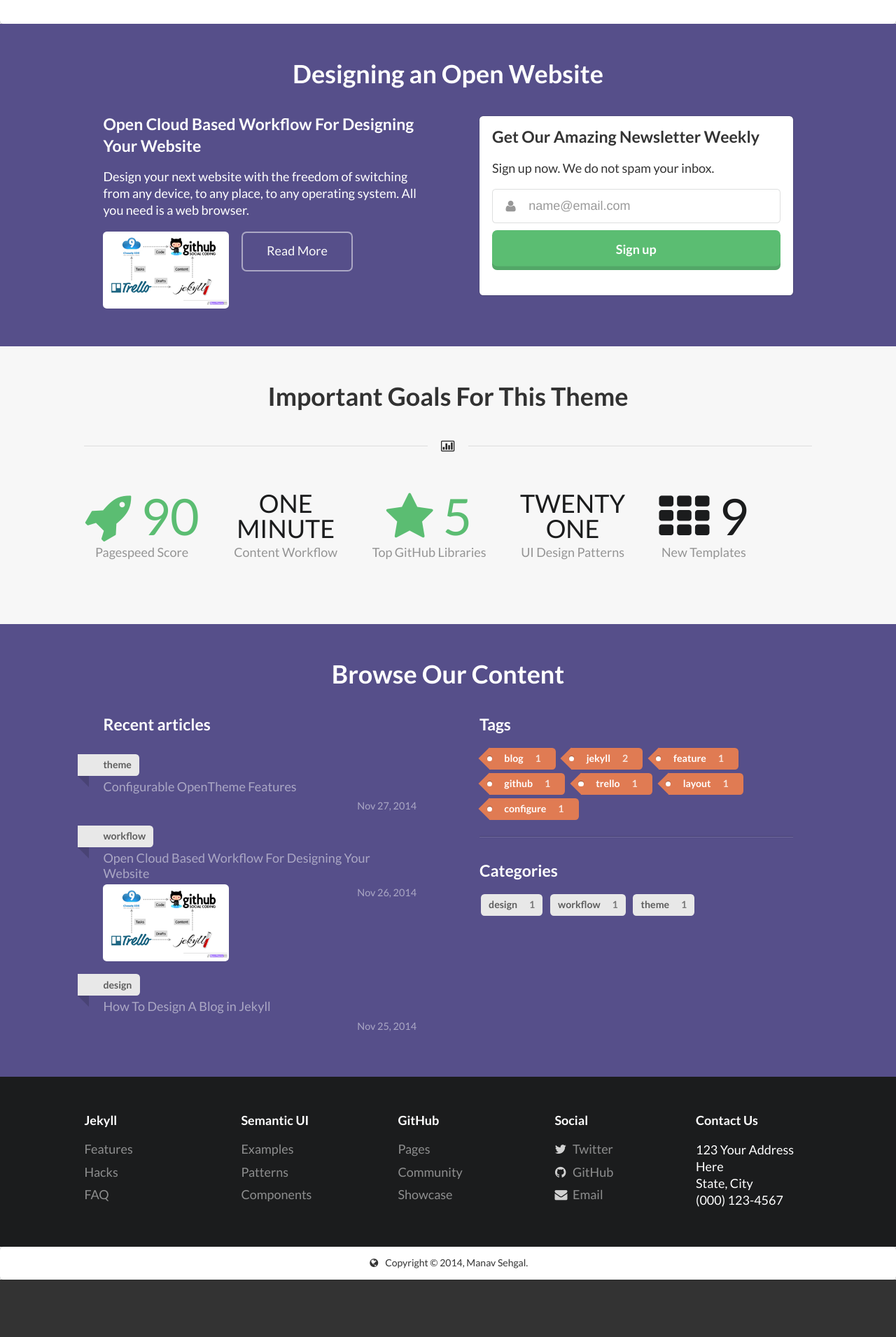
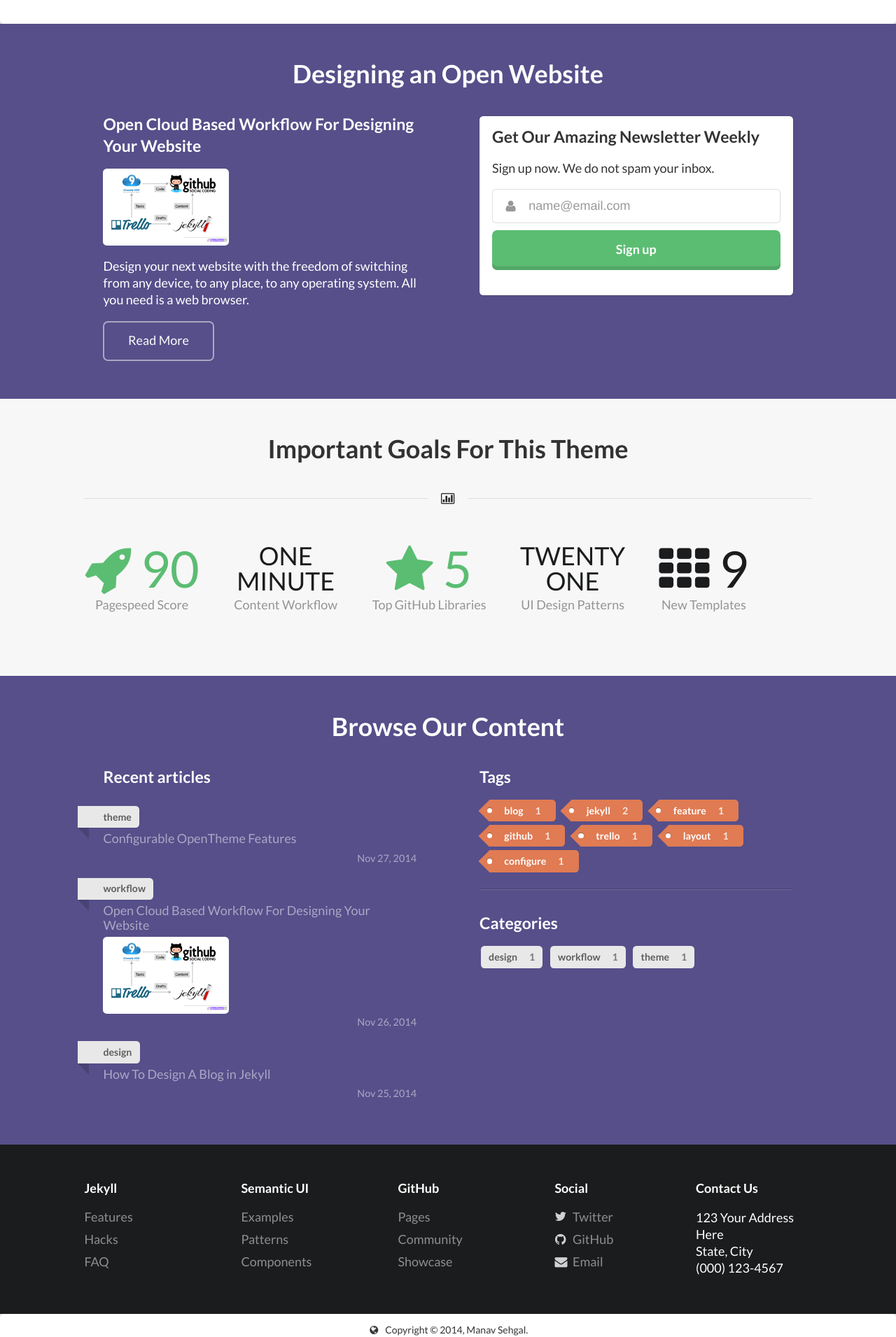
Before and after one commit to manavsehgal/opentheme, a Jekyll site: the page built from index.html, in a window 1280 px wide. Shown: the part 766-2677 px from the top of the page at 70% size. Built offline with Jekyll 4.4.1, drawn with Linux system fonts in a browser that asks for light colours; nearby versions of some CDN libraries; before the commit the page ends 2595 px from its top, so only the background shows below that.

Commit message:
Fixed thumb

```diff
--- a/_includes/recent-posts.html
+++ b/_includes/recent-posts.html
@@ -4,7 +4,9 @@
     {% if post.category %}<div class="ui ribbon small label">{{ post.category }}</div>{% endif %}
     <div class="recent-posts-title">{{ post.title }}</div>
     {% if post.thumb %}
+    <div>
       <img class="ui rounded image" src="/img/blog/thumbs/{{ post.thumb }}">
+    </div>
     {% endif %}
     <div class="right floated"><small>{{ post.date | date: "%b %-d, %Y" }}</small></div>
   </a>
--- a/index.html
+++ b/index.html
@@ -65,12 +65,14 @@ title: Home
             {% if tag == 'feature' %}
               <div>
                 <h3 class="ui inverted header">{{post.title}}</h3>
-                  <p>{{ post.excerpt }}</p>
                 {% if post.thumb %}
                 <a href="{{ post.url | prepend: site.baseurl }}">
-                    <img class="ui rounded left floated image" src="/img/blog/thumbs/{{ post.thumb }}">
+                  <div>
+                  <img class="ui rounded image" src="/img/blog/thumbs/{{ post.thumb }}">
+                  </div>
                 </a>
                 {% endif %}
+                <p>{{ post.excerpt }}</p>
                 <a class="ui basic inverted animated button" href="{{ post.url | prepend: site.baseurl }}">
                   <div class="visible content">Read More</div>
                   <div class="hidden content"><i class="right arrow icon"></i></div>
```
Lines whose indentation alone changed are shown as unchanged.
